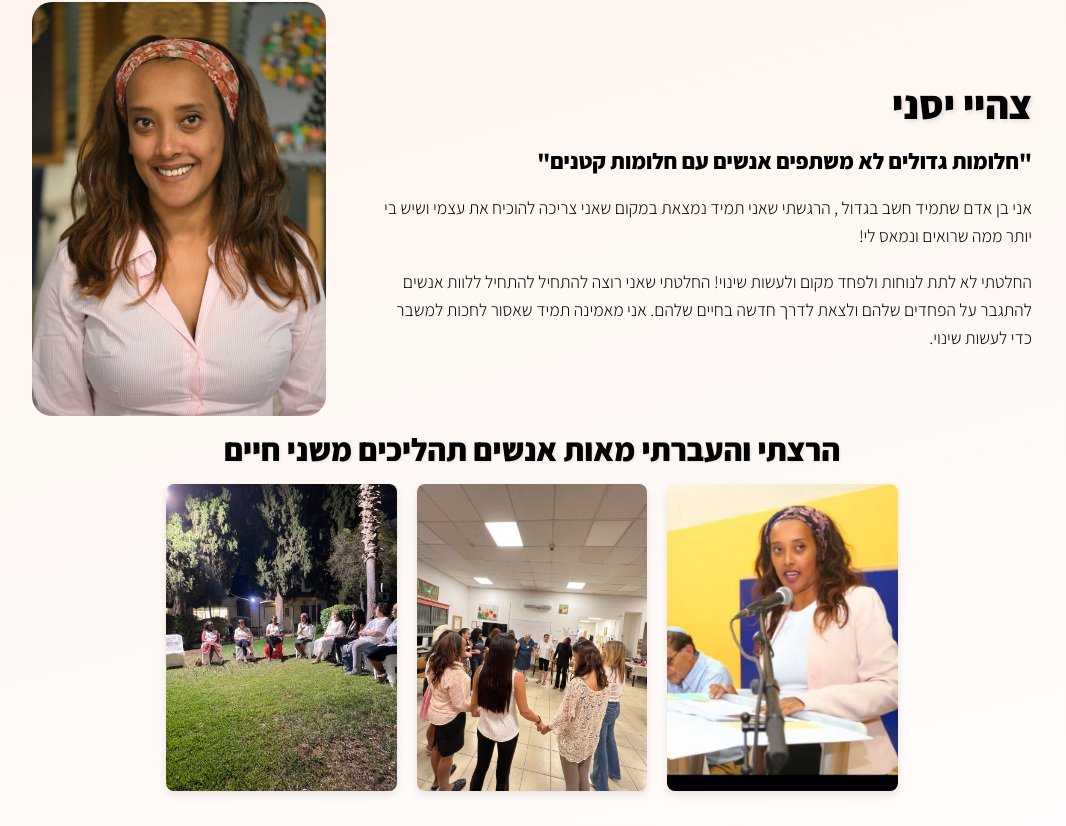
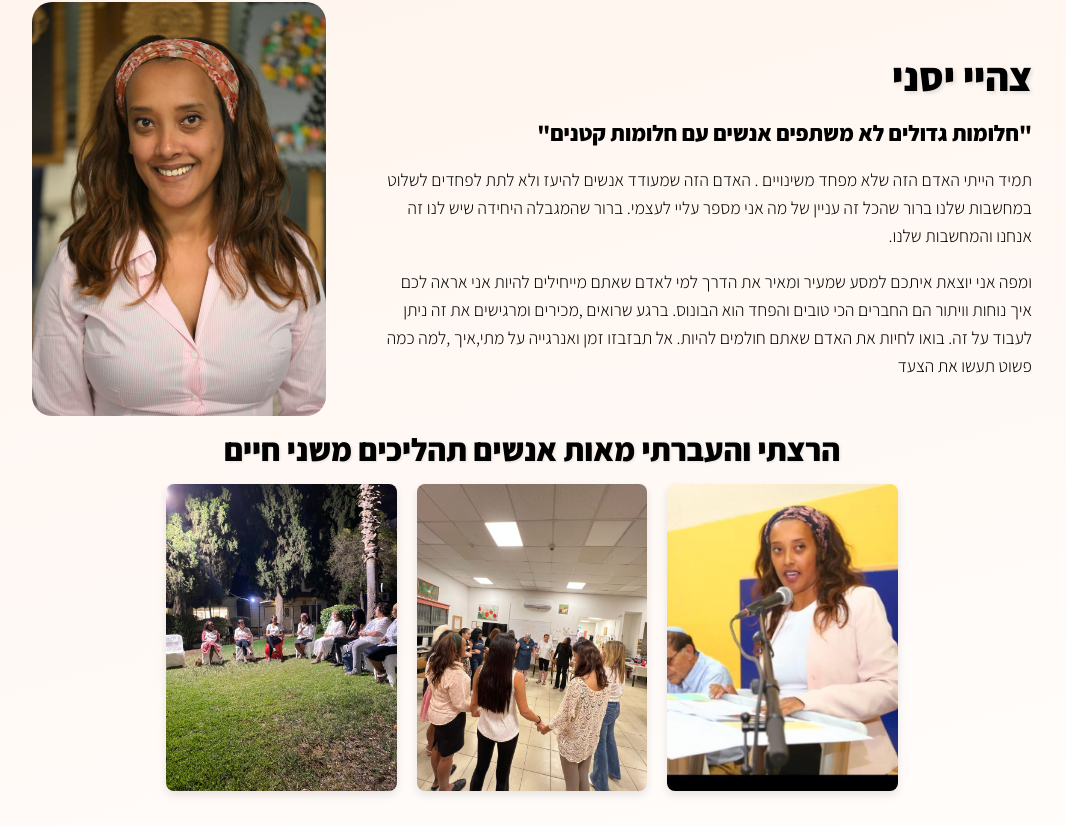
Before and after one commit to danielrozenblat1/zahi-yasani, a React (Create React App) app: page / in a window 1280 px wide. Shown: the part 1534-2360 px from the top of the page, without its empty margins (108-1174 px from the left). Built offline with nearby package versions, Linux system fonts and the light colour scheme.

Commit message:
newChnages

```diff
--- a/src/components/me/Me.js
+++ b/src/components/me/Me.js
@@ -17,12 +17,18 @@ const AboutMe = () => {
           <h1 className={styles.title}>צהיי יסני</h1>
           <div className={styles.subtitle}>"חלומות גדולים לא משתפים אנשים עם חלומות קטנים"</div>
           <p className={styles.description}>
-            אני בן אדם שתמיד חשב בגדול , הרגשתי שאני תמיד נמצאת במקום שאני צריכה להוכיח את עצמי ושיש בי יותר ממה שרואים ונמאס לי!
+          תמיד הייתי האדם הזה שלא מפחד משינויים .
+האדם הזה שמעודד אנשים להיעז ולא לתת לפחדים לשלוט במחשבות שלנו
+ברור שהכל זה עניין של מה אני מספר עליי לעצמי.
+ברור שהמגבלה היחידה שיש לנו זה אנחנו והמחשבות שלנו.
           </p>
           <p className={styles.description}>
-            החלטתי לא לתת לנוחות ולפחד מקום ולעשות שינוי!
-            החלטתי שאני רוצה להתחיל להתחיל ללוות אנשים להתגבר על הפחדים שלהם ולצאת לדרך חדשה בחיים שלהם.
-            אני מאמינה תמיד שאסור לחכות למשבר כדי לעשות שינוי.
+          ומפה אני יוצאת איתכם למסע שמעיר ומאיר את הדרך למי לאדם שאתם מייחילים להיות
+אני אראה לכם איך נוחות וויתור הם החברים הכי טובים
+והפחד הוא הבונוס.
+ברגע שרואים ,מכירים ומרגישים את זה ניתן לעבוד על זה.
+בואו לחיות את האדם שאתם חולמים להיות.
+אל תבזבזו זמן ואנרגייה על מתי,איך ,למה כמה פשוט תעשו את הצעד
           </p>
         </div>
 
--- a/src/components/recommends/Services.js
+++ b/src/components/recommends/Services.js
@@ -6,6 +6,7 @@ import result1 from "../../images/צהיי שירותים 1.png";
 import result2 from "../../images/צהיי שירותים 2.png";
 import result3 from "../../images/צהיי שירותים 3.png";
 import result4 from "../../images/צהיי שירותים 4.png";
+import result10 from "../../images/צהיי נאום.png";
 import result5 from "../../images/צהיי שירותים 5.png";
 import result6 from "../../images/צהיי שירותים 6.png";
 import result7 from "../../images/צהיי שירותים 7.png";
@@ -13,7 +14,7 @@ import result8 from "../../images/צהיי שירותים 8.png";
 import result9 from "../../images/צהיי ערב נשים.jpeg";
 const Services = () => {
   const images = [
-    result1, result2, result3, result4,
+    result1, result2, result3, result4,result10,
     result5, result6, result7, result8,result9
   ];
 
--- a/src/screens/ThirdScreen.js
+++ b/src/screens/ThirdScreen.js
@@ -8,21 +8,21 @@ const ThirdScreen = () => {
 
       <FAQItem
         question="אני לא יודעת להצביע על הסיבה של החוסר ביטחון שלי?"
-        answer="בשביל לדעת ממה נובע החוסר ביטחון אנחנו יוצאות למסע של שאלות מאוד ממוקד שבו אנחנו פורטות את כל הניסיונות שלך. המסע כולל בתוכו תרגול שדרכו את מגיעה לתשובות לשאלות שלך. מובטחים 100 אחוזי הצלחה אם את מבצעת את התרגילים"
+        answer="בשביל לדעת ממה נובע חוסר ביטחון אנחנו יוצאות למסע של שאלות מאוד ממוקד שבו אנחנו פורסות את כל הניסיונות שלך. המסע כולל בתוכו תרגול שדרכו את מגיעה בעצמך לתשובות לשאלות שלך"
       />
 
       <FAQItem
-        question="איך אני מתחילה את הצעד? יש לי בראש את החזון אני כותבת הכל ועדיין לא יודעת מאיפה להתחיל?"
-        answer="עצם העובדה שאת כאן זה אומר שקודם כל התחלת עצם זה אנחנו מתחילות לצאת לדרך. במפגשים שלנו אנחנו נכתוב ונארגן את כל החזון לך תוך כדי מטלות קלות לישום שיקנו לך מסגרת לכל החומות שלך"
+        question="איך אני מתחילה את הצעד? יש לי בראש את החזון, אני כותבת הכל ועדיין לא יודעת מאיפה להתחיל?"
+        answer="עצם העובדה שאת כאן זה אומר שקודם כל התחלת! במפגשים שלנו אנחנו כותבות ומארגנות את כל החזון לך תוך כדי מטלות קלות ליישום שעשו לך סדר בבלגאן"
       />
 
       <FAQItem
         question="על פניו, כל אחד מהמשפחה שלי מדהים בחוץ עם אנשים אחרים אבל בתוך המשפחה אנחנו פחות משתפים ומרגישים חיבור,אפשר לשנות את זה?"
-        answer="משפחות רבות חוות אתגרים בתקשורת פנימית למרות הצלחה חיצונית. דרך הליווי והכלים שנלמד, נוכל לשפר את התקשורת המשפחתית ולבנות גשרים של הבנה והקשבה"
+        answer="משפחות רבות חוות אתגרים בתקשורת פנימית למרות מה שמצטייר כלפי חוץ. דרך הליווי והכלים שנלמד, נוכל לשפר את התקשורת המשפחתית ולבנות גשרים של הבנה והקשבה"
       />
 
       <FAQItem
-        question="אני בעלת תואר שני עשיתי הכל לפי הספר נשואה +3 ואני עדיין מרגישה שאני לא חיה את מה שאני באמת רוצה ולפעמים מרגישה שהבן זוג מחדיר בי פחדים כשאני רוצה להעז ולשנות מה עושים?"
+        question="אני בעלת תואר שני עשיתי הכל לפי הספר נשואה +3 ואני עדיין מרגישה שאני מגשימה את עצמי כשאני רוצה להעז ולשנות מה עושים?"
         answer="כמו בחיים אנחנו תמיד בשלבי התפתות גדילה וצמיחה כך גם צריך להיות בזוגיות. במפגשים שלי אנחנו נעבוד על כל אחד לחוד ובחלק מהמפגשים יחד, המפגשים יקנו לכם כלים שיעזרו לכל אחד בנפרד ויעזרו לכם יחד כזוג לצמוח ולחדש את ברית האהבה"
       />
     </>
```
Also changed, not shown: src/images/צהיי נאום.png (added).
